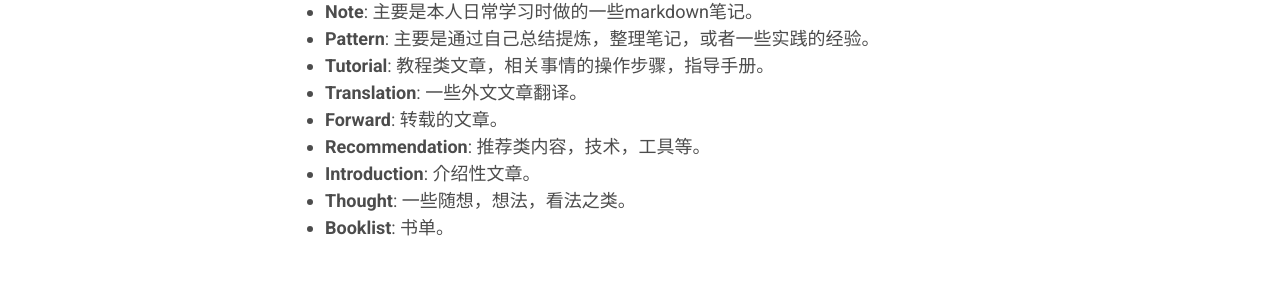
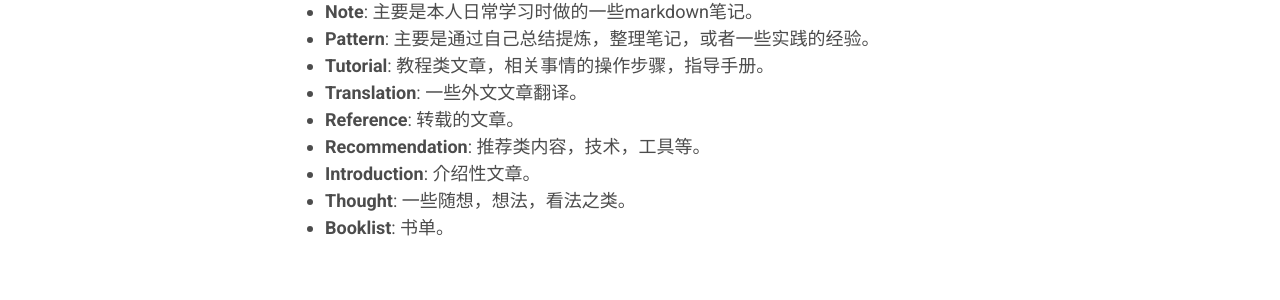
Before and after one commit to ishbguy/ishbguy.github.io, a Jekyll site: the page built from _posts/2017-07-23-Post-Categories.md, in a window 1280 px wide and 1221 px high. Shown: the part 587-887 px from the top of the window. Built offline with Jekyll 4.4.1, drawn with Linux system fonts in a browser that asks for light colours.

Commit message:
Change Forward to Reference.

```diff
--- a/_posts/2017-07-23-Post-Categories.md
+++ b/_posts/2017-07-23-Post-Categories.md
@@ -19,7 +19,7 @@ tags: Thinking
 + **Pattern**: 主要是通过自己总结提炼，整理笔记，或者一些实践的经验。
 + **Tutorial**: 教程类文章，相关事情的操作步骤，指导手册。
 + **Translation**: 一些外文文章翻译。
-+ **Forward**: 转载的文章。
++ **Reference**: 转载的文章。
 + **Recommendation**: 推荐类内容，技术，工具等。
 + **Introduction**: 介绍性文章。
 + **Thought**: 一些随想，想法，看法之类。
```
